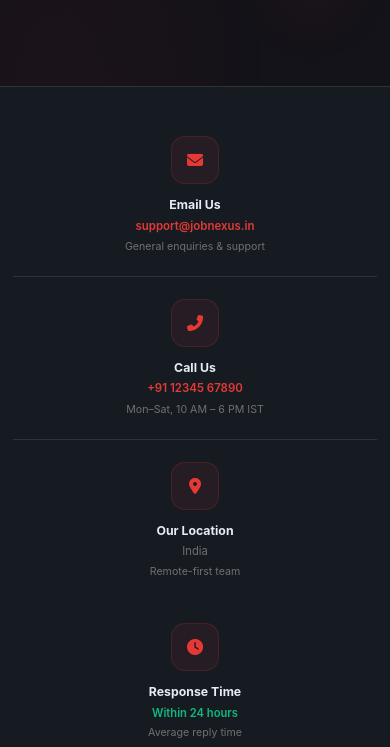
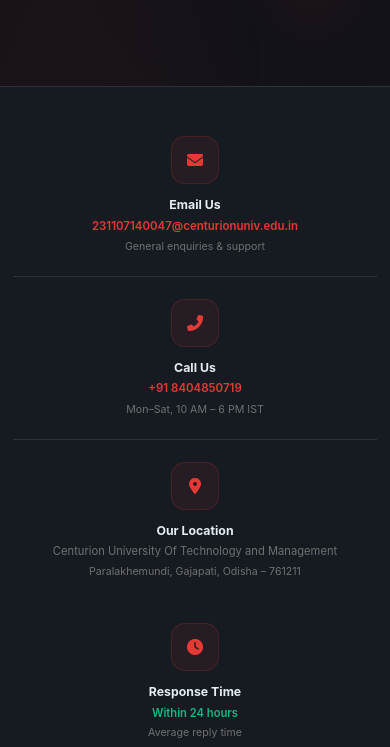
Before and after one commit to Anjalithakur256/Job-Internship-Portal-web-application, a website: page pages/contact.html in a window 390 px wide. Shown: the part 353-1100 px from the top of the page. Drawn offline with nearby package versions, Linux system fonts and the light colour scheme.

Commit message:
update: contact info — email, phone, and university location

```diff
--- a/pages/contact.html
+++ b/pages/contact.html
@@ -588,20 +588,20 @@
             <div class="info-strip-item">
                 <div class="info-strip-icon"><i class="fas fa-envelope"></i></div>
                 <h4>Email Us</h4>
-                <p><a href="mailto:support@jobnexus.in">support@jobnexus.in</a></p>
+                <p><a href="mailto:231107140047@centurionuniv.edu.in">231107140047@centurionuniv.edu.in</a></p>
                 <p style="margin-top:4px;font-size:0.76rem;">General enquiries &amp; support</p>
             </div>
             <div class="info-strip-item">
                 <div class="info-strip-icon"><i class="fas fa-phone-alt"></i></div>
                 <h4>Call Us</h4>
-                <p><a href="tel:+911234567890">+91 12345 67890</a></p>
+                <p><a href="tel:+918404850719">+91 8404850719</a></p>
                 <p style="margin-top:4px;font-size:0.76rem;">Mon–Sat, 10 AM – 6 PM IST</p>
             </div>
             <div class="info-strip-item">
                 <div class="info-strip-icon"><i class="fas fa-map-marker-alt"></i></div>
                 <h4>Our Location</h4>
-                <p>India</p>
-                <p style="margin-top:4px;font-size:0.76rem;">Remote-first team</p>
+                <p>Centurion University Of Technology and Management</p>
+                <p style="margin-top:4px;font-size:0.76rem;">Paralakhemundi, Gajapati, Odisha – 761211</p>
             </div>
             <div class="info-strip-item">
                 <div class="info-strip-icon"><i class="fas fa-clock"></i></div>
```
